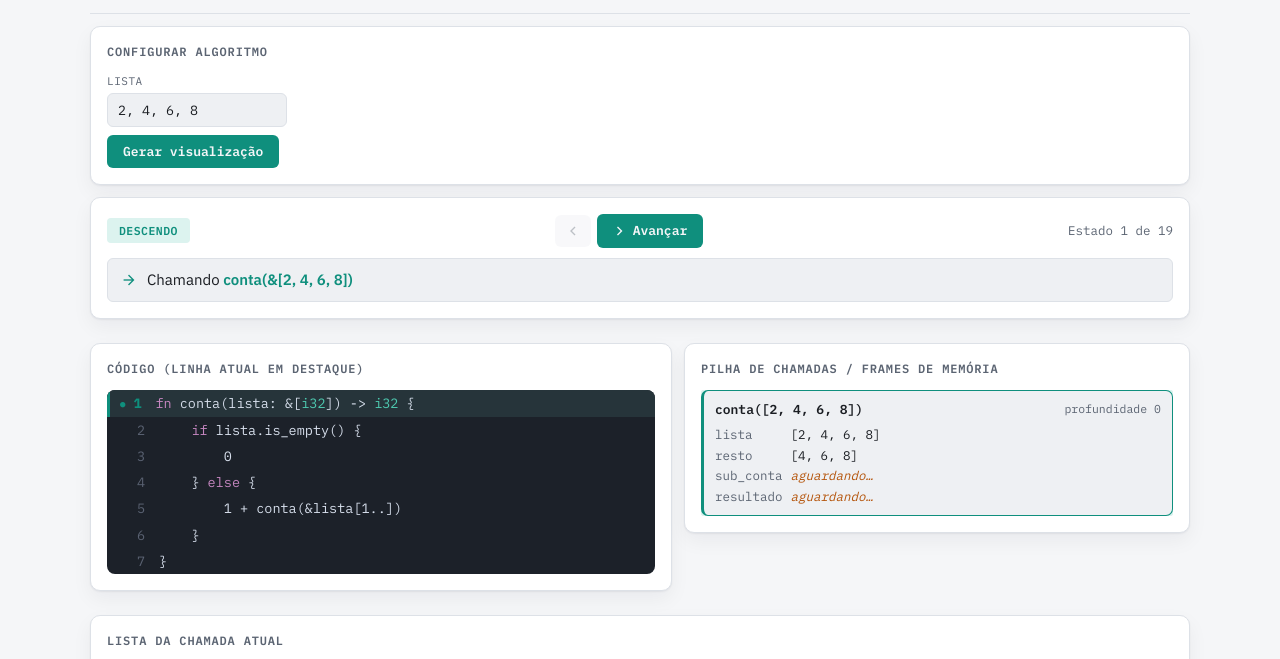
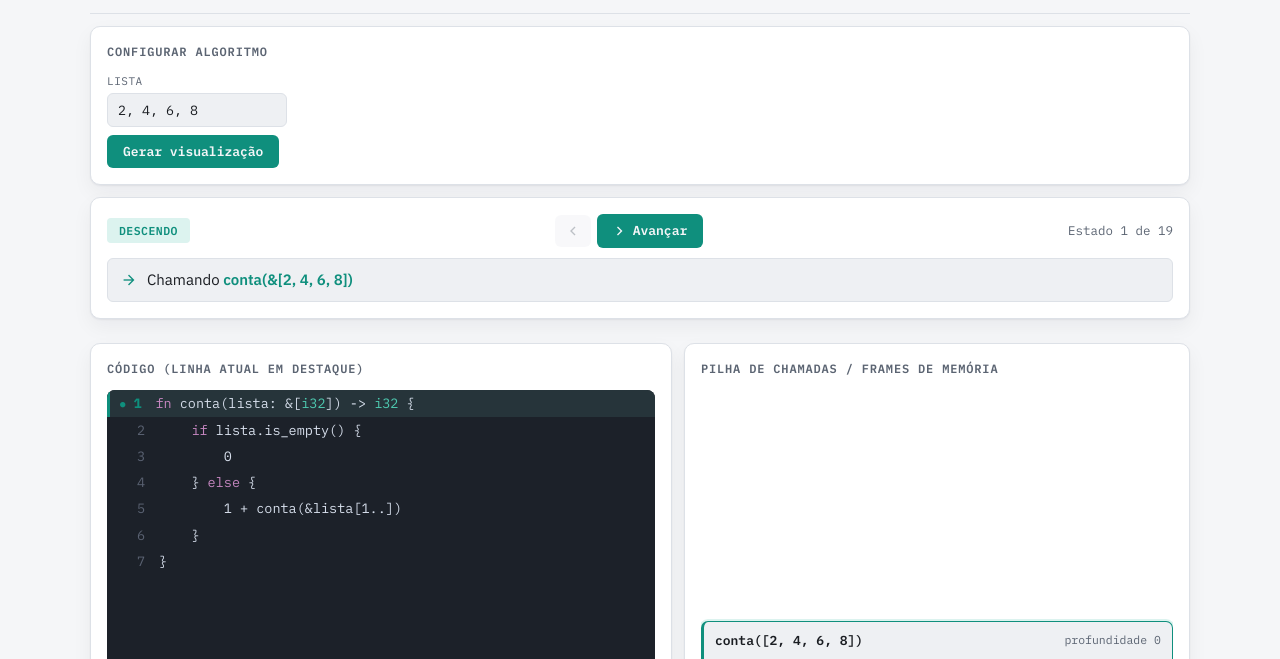
Before and after one commit to joaofelipegalvao/algorithm-visualizer, a website: page visualizer/index.html in a window 1280 px wide. Shown: the part 91-750 px from the top of the page. Drawn offline with nearby package versions, Linux system fonts and the light colour scheme.

Commit message:
fix: unifica altura dos painéis código/pilha, elimina buraco no grid
align-items: start resolveu o estica-estica (stretch) dentro do card,
mas expôs o problema seguinte: a altura da linha do grid é sempre a
do item mais alto, com ou sem stretch. Como .stack-frames tem altura
própria variável (limitada por max-height, mas ainda maior que o
código curto na maioria dos casos), o painel de código — mais baixo —
ficava com um buraco vazio na trilha do grid, visível no deploy do
GitHub Pages.

Corrigido dando aos dois .panel da linha a MESMA altura fixa (420px,
o mesmo valor que já limitava a pilha), via display: flex +
flex-direction: column no painel, com .code e .stack-frames como
flex: 1 + min-height: 0 rolando o próprio conteúdo. .code também
passa a ter overflow-y: auto (antes hidden), caso algum dia tenha
mais linhas do que cabem nos 420px. max-height: 420px sai de
.stack-frames (a altura agora vem do painel).

Trade-off aceito: com pouco código e pilha rasa, o painel de código
tem uma faixa vazia fixa até completar 420px — mas é um espaço
pequeno e constante, não mais um vazio crescendo sem limite.

Validado com Playwright: pilha curta e pilha funda, os dois .panel
da linha sempre medem exatamente 420px, sem espaço sobrando fora do
card nem dentro dele além do necessário.

```diff
--- a/visualizer/style.css
+++ b/visualizer/style.css
@@ -186,6 +186,23 @@ h2 {
    por padrão) e estufa .grid > .wrap > body inteiro no mobile. */
 .grid > .panel {
   min-width: 0;
+  /* Os dois painéis da linha (código e pilha) ganham a MESMA altura
+     fixa, cada um rolando por dentro. Antes, o painel mais baixo
+     esticava (stretch) até a altura do mais alto e sobrava espaço em
+     branco dentro do card; com align-items: start sozinho, o painel
+     mais baixo parava de esticar mas deixava um buraco vazio na
+     "trilha" do grid (a altura da linha do grid é sempre a do maior
+     item, com ou sem stretch). Altura fixa nos dois elimina as duas
+     versões do problema: as bordas dos dois cards sempre terminam no
+     mesmo lugar, e cada um rola o próprio conteúdo internamente. */
+  height: 420px;
+  display: flex;
+  flex-direction: column;
+}
+.grid > .panel > .code,
+.grid > .panel > .stack-frames {
+  flex: 1;
+  min-height: 0;
 }
 
 @media (max-width: 760px) {
@@ -326,7 +343,7 @@ h2 {
   color: var(--code-text);
   border-radius: 8px;
   overflow-x: auto;
-  overflow-y: hidden;
+  overflow-y: auto;
   font-family: "IBM Plex Mono", "Consolas", monospace;
   font-size: 13.5px;
 }
@@ -375,7 +392,6 @@ h2 {
   display: flex;
   flex-direction: column-reverse;
   gap: 7px;
-  max-height: 420px;
   overflow-y: auto;
 }
 .frame-card {
```
